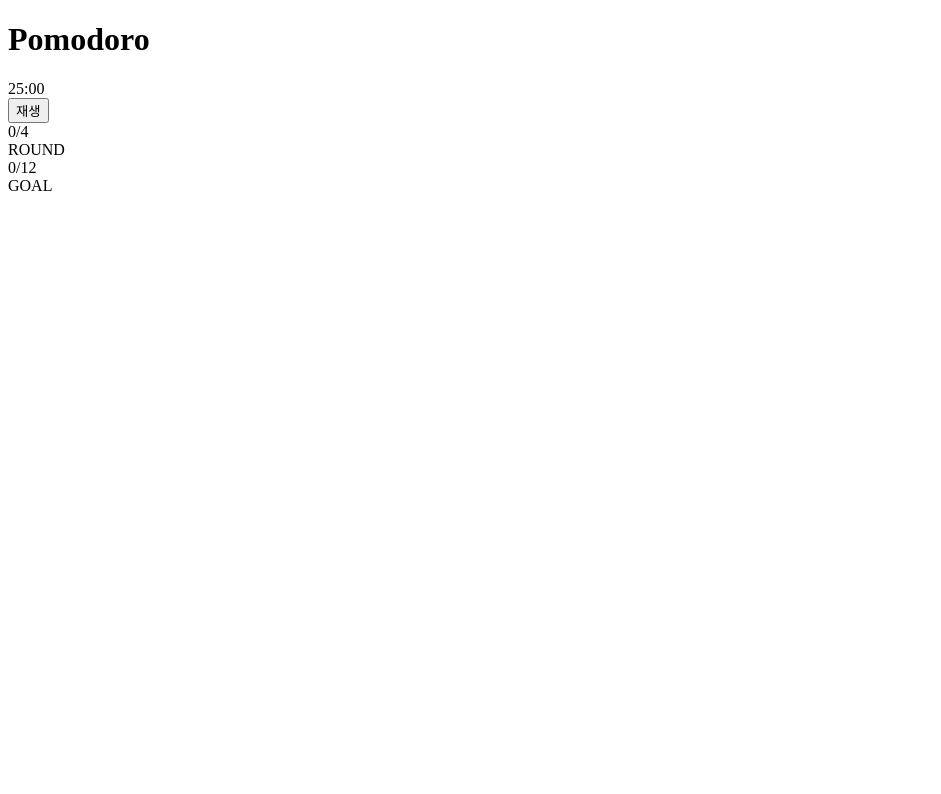
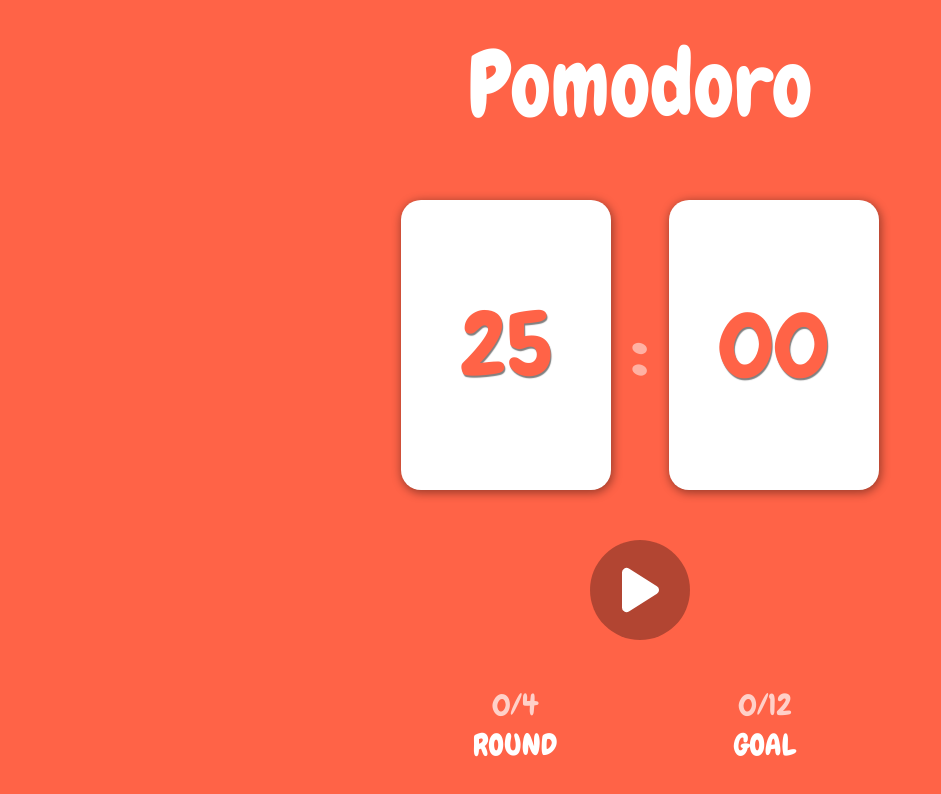
Before and after one commit to j2h30728/pomodoro, a React (Vite) app: page / in a window 1280 px wide. Shown: the top 794 px of the page, without its empty margins (0-941 px from the left). Built offline with nearby package versions, Linux system fonts and the light colour scheme.

Commit message:
feat: 전체 스타일링 작업

```diff
--- a/src/components/Layout.tsx
+++ b/src/components/Layout.tsx
@@ -1,4 +1,5 @@
 import { PropsWithChildren } from "react";
+import styled from "styled-components";
 
 interface LayoutProps {
   children: React.ReactNode;
@@ -6,11 +7,24 @@ interface LayoutProps {
 
 const Layout = ({ children }: PropsWithChildren<LayoutProps>) => {
   return (
-    <>
-      <h1>Pomodoro</h1>
+    <Container>
+      <Title>Pomodoro</Title>
       {children}
-    </>
+    </Container>
   );
 };
 
 export default Layout;
+
+const Container = styled.div`
+  display: flex;
+  flex-direction: column;
+  align-items: center;
+  gap: 50px;
+`;
+
+const Title = styled.h1`
+  color: white;
+  font-size: 90px;
+  margin-bottom: 20px;
+`;
--- a/src/components/PomodoroClock.tsx
+++ b/src/components/PomodoroClock.tsx
@@ -1,17 +1,41 @@
 import { useRecoilValue } from "recoil";
 
 import { displayColockData } from "../recoil/selector";
+import styled from "styled-components";
 
 const PomodoroClcok = () => {
   const [displayMinutes, displaySeconds] = useRecoilValue(displayColockData);
 
   return (
-    <div>
-      <span>{displayMinutes}</span>
-      <span>:</span>
-      <span>{displaySeconds}</span>
-    </div>
+    <ClcokWrapper>
+      <TimeWrapper>{displayMinutes}</TimeWrapper>
+      <Colons>:</Colons>
+      <TimeWrapper>{displaySeconds}</TimeWrapper>
+    </ClcokWrapper>
   );
 };
 
 export default PomodoroClcok;
+
+const ClcokWrapper = styled.div`
+  display: flex;
+  align-items: center;
+  gap: 20px;
+`;
+
+const TimeWrapper = styled.div`
+  background-color: white;
+  color: tomato;
+  font-size: 90px;
+  padding: 100px 30px;
+  width: 150px;
+  text-align: center;
+  border-radius: 20px;
+  text-shadow: 1px 2px 1px gray;
+  box-shadow: 1px 2px 10px 1px rgba(0, 0, 0, 0.4);
+`;
+
+const Colons = styled.div`
+  font-size: 90px;
+  color: rgba(255, 255, 255, 0.5);
+`;
--- a/src/components/PomodoroControlButton.tsx
+++ b/src/components/PomodoroControlButton.tsx
@@ -1,12 +1,41 @@
+import styled from "styled-components";
+
 import usePomodoroTimer from "../hooks/usePomodoroTimer";
 
 const PomodoroControlButton = () => {
   const { handleTogglePlay, isPlaying } = usePomodoroTimer();
   return (
-    <button onClick={handleTogglePlay}>
-      {isPlaying ? "일시정지" : "재생"}
-    </button>
+    <ControlButton onClick={handleTogglePlay}>
+      {isPlaying ? (
+        <svg
+          fill="currentColor"
+          viewBox="0 0 20 20"
+          xmlns="http://www.w3.org/2000/svg"
+          aria-hidden="true">
+          <path d="M5.75 3a.75.75 0 00-.75.75v12.5c0 .414.336.75.75.75h1.5a.75.75 0 00.75-.75V3.75A.75.75 0 007.25 3h-1.5zM12.75 3a.75.75 0 00-.75.75v12.5c0 .414.336.75.75.75h1.5a.75.75 0 00.75-.75V3.75a.75.75 0 00-.75-.75h-1.5z"></path>
+        </svg>
+      ) : (
+        <svg
+          fill="currentColor"
+          viewBox="0 0 20 20"
+          xmlns="http://www.w3.org/2000/svg"
+          aria-hidden="true">
+          <path d="M6.3 2.841A1.5 1.5 0 004 4.11V15.89a1.5 1.5 0 002.3 1.269l9.344-5.89a1.5 1.5 0 000-2.538L6.3 2.84z"></path>
+        </svg>
+      )}
+    </ControlButton>
   );
 };
 
 export default PomodoroControlButton;
+
+const ControlButton = styled.div`
+  width: 60px;
+  background-color: rgba(0, 0, 0, 0.3);
+  color: white;
+  border-radius: 50%;
+  padding: 20px;
+  display: flex;
+  justify-content: center;
+  cursor: pointer;
+`;
--- a/src/components/PomodoroStatus.tsx
+++ b/src/components/PomodoroStatus.tsx
@@ -2,6 +2,7 @@ import { useEffect } from "react";
 import { useRecoilState } from "recoil";
 
 import { goalState } from "../recoil/atom";
+import styled from "styled-components";
 
 const PomodoroStatus = () => {
   const [goal, setGoal] = useRecoilState(goalState);
@@ -18,16 +19,34 @@ const PomodoroStatus = () => {
   }, [round, goal, setGoal, setRound]);
 
   return (
-    <div>
-      <div>
-        <div>{round}/4</div>
+    <StatusContainer>
+      <StatusWrapper>
+        <StatusValue>{round}/4</StatusValue>
         <span>ROUND</span>
-      </div>
-      <div>
-        <div>{goal}/12</div>
+      </StatusWrapper>
+      <StatusWrapper>
+        <StatusValue>{goal}/12</StatusValue>
         <span>GOAL</span>
-      </div>
-    </div>
+      </StatusWrapper>
+    </StatusContainer>
   );
 };
 export default PomodoroStatus;
+
+const StatusContainer = styled.div`
+  display: flex;
+  color: white;
+  font-size: 30px;
+`;
+
+const StatusWrapper = styled.div`
+  display: flex;
+  width: 250px;
+  flex-direction: column;
+  justify-content: center;
+  align-items: center;
+  gap: 10px;
+`;
+const StatusValue = styled.span`
+  color: rgba(255, 255, 255, 0.7);
+`;
--- a/src/index.css
+++ b/src/index.css
@@ -1 +1,32 @@
 @import url("https://fonts.googleapis.com/css2?family=Chewy&display=swap%22");
+
+html,
+body,
+div,
+span,
+h1,
+h2,
+h3,
+h4,
+h5,
+h6,
+p {
+  margin: 0;
+  padding: 0;
+  border: 0;
+  font-size: 100%;
+  font: inherit;
+  vertical-align: baseline;
+  font-family: "Chewy", cursive, "Gill Sans", "Gill Sans MT", Calibri,
+    "Trebuchet MS", sans-serif;
+}
+body {
+  line-height: 1;
+  margin: 0 auto;
+  max-width: 800px;
+  background-color: tomato;
+  display: flex;
+  align-items: center;
+  justify-content: center;
+  height: 100vh;
+}
```
